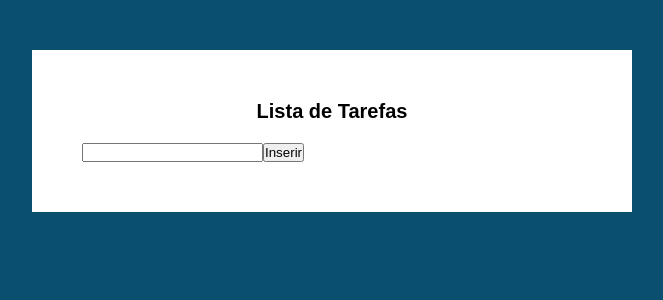
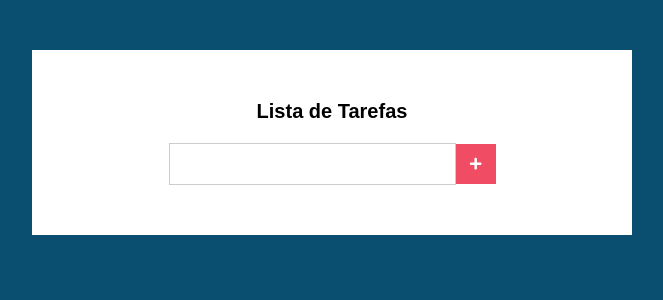
Before and after one commit to dyhalmeida/react-task-list, a React (Create React App) app: page / in a window 1280 px wide. Shown: the top 300 px of the page, without its empty margins (308-971 px from the left). Built offline with nearby package versions, Linux system fonts and the light colour scheme.

Commit message:
Adicionado icon e estilização do form

```diff
--- a/package.json
+++ b/package.json
@@ -8,6 +8,7 @@
     "@testing-library/user-event": "^7.1.2",
     "react": "^16.13.1",
     "react-dom": "^16.13.1",
+    "react-icons": "^3.9.0",
     "react-scripts": "3.4.1"
   },
   "scripts": {
--- a/src/components/Main.css
+++ b/src/components/Main.css
@@ -10,3 +10,27 @@
   text-align: center;
   font-size: 20px;
 }
+
+.form {
+  display: flex;
+  align-items: center;
+  justify-content: center;
+}
+
+.form input[type="text"] {
+  height: 40px;
+  padding: 0 10px;
+  font-size: 20px;
+  border: 1px solid #ccc;
+}
+
+.form button[type="submit"] {
+  height: 40px;
+  width: 40px;
+  border: none;
+  background: #f04c64;
+  color: #fff;
+  display: flex;
+  align-items: center;
+  justify-content: center;
+}
--- a/src/components/Main.js
+++ b/src/components/Main.js
@@ -1,4 +1,5 @@
 import React, { Component } from 'react';
+import { FaPlus } from 'react-icons/fa';
 import './Main.css';
 
 /** Componente statefull - Com estado */
@@ -17,11 +18,12 @@ export default class Main extends Component {
     return (
       <div className="main">
         <h1>Lista de Tarefas</h1>
-        <form action="#">
-          <input type="text" onChange={this.handleChangeInput} />
-          <button type="submit">Inserir</button>
+        <form action="#" className="form">
+          <input type="text" onChange={this.handleChangeInput} value={text} />
+          <button type="submit">
+            <FaPlus />
+          </button>
         </form>
-        <p>{text}</p>
       </div>
     );
   }
```
Also changed, not shown: 1 other file (tests, documents, lock files or other folders).
